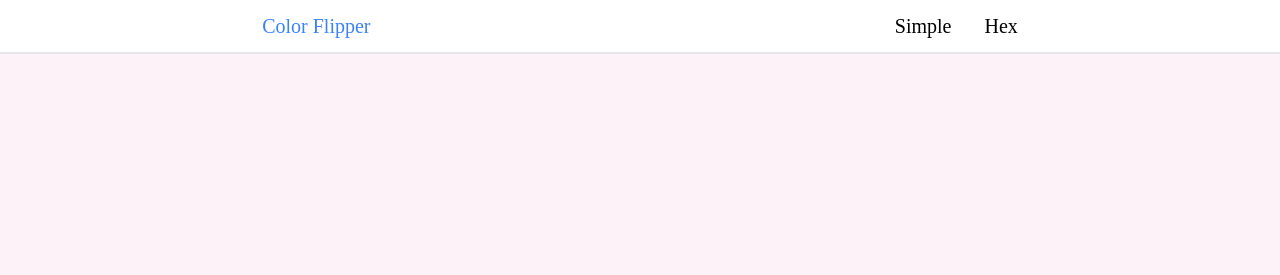
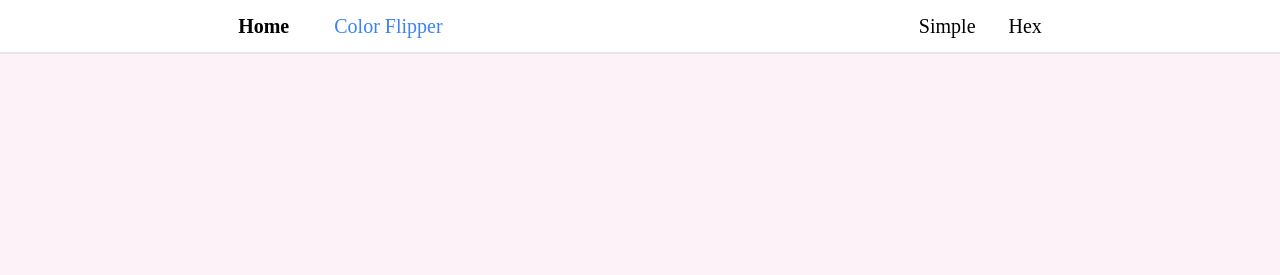
Before and after one commit to Amitbhatt72480/Javascript-Projects, a website built with Vite: page src/color_picker/color_picker.html in a window 1280 px wide. Shown: the top 275 px of the page. Built offline with nearby package versions, Linux system fonts and the light colour scheme; a web font is replaced by a local one.

Commit message:
Updated the first Project.

```diff
--- a/src/color_picker/color_picker.html
+++ b/src/color_picker/color_picker.html
@@ -11,7 +11,8 @@
 <body class="font-custom">
 	<div class="flex justify-around  border-b-2 shadow-lg py-3 text-xl">
 		<div class="">
-		<a href="#" class="text-blue-500">Color Flipper</a></div>
+		<a href="/" class="text-black mr-10 font-semibold text-xl">Home</a>
+		<a href="#" class="text-blue-500 ">Color Flipper</a></div>
 		<div class="space-x-7">
 			<a href="simple.html" class="">Simple</a>
 			<a href="hex.html" class="">Hex</a>
```
Also changed, not shown: src/color_picker/hex.html (+1 -0 lines), src/color_picker/simple.html (+2 -0 lines), dist/output.css.
